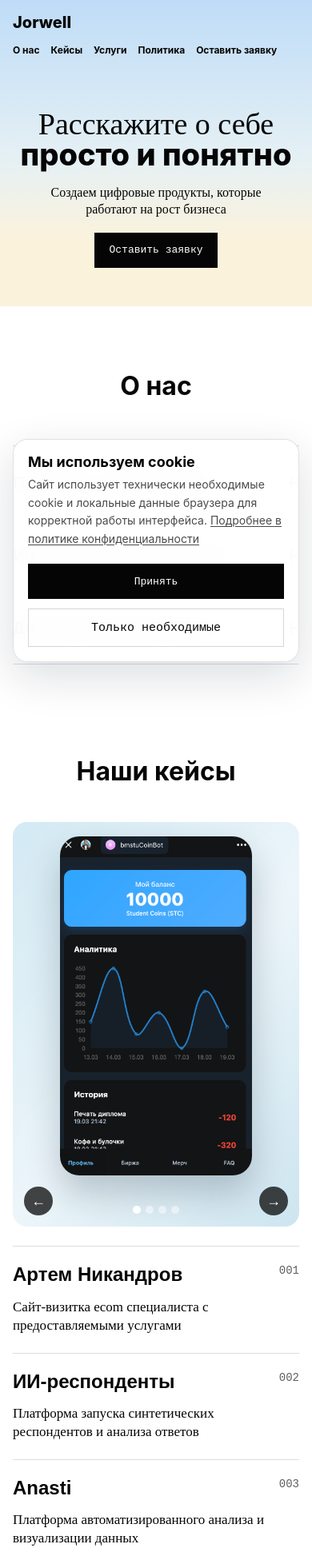
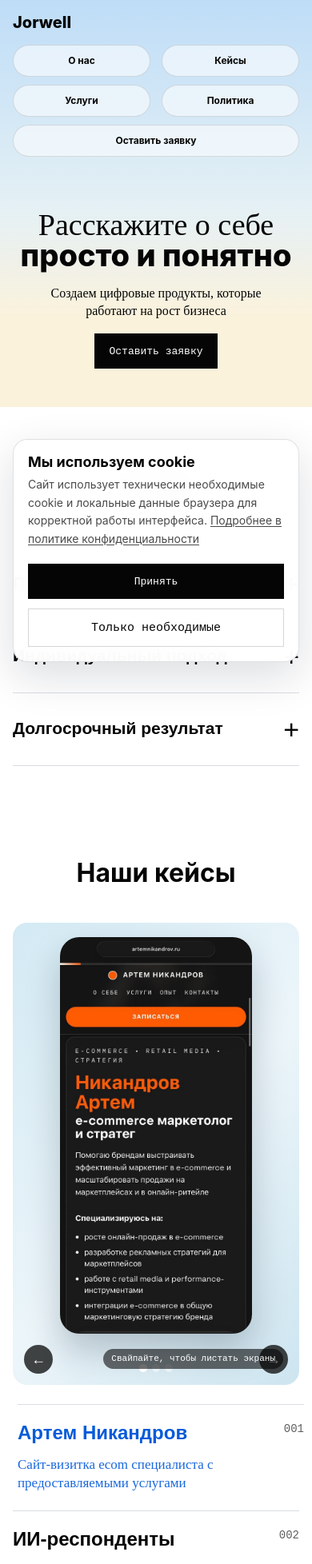
Before and after one commit to lavosami/popchansky, a Vue app: page / in a window 390 px wide. Shown: the top 1956 px of the page at 80% size. Built offline with nearby package versions, Linux system fonts and the light colour scheme; no server answers; the HTML template or start-up script is replaced by a standard one.

Commit message:
Refine mobile layout and default case selection

```diff
--- a/src/App.vue
+++ b/src/App.vue
@@ -157,7 +157,7 @@ type Capability = (typeof capabilities)[number];
 
 const openedService = ref<number | null>(null);
 const openedPrinciple = ref<number | null>(null);
-const activeCaseIndex = ref(3);
+const activeCaseIndex = ref(0);
 const activeCaseImageIndex = ref(0);
 const selectedProjectType = ref("");
 const customProjectType = ref("");
@@ -475,6 +475,13 @@ const handleRequestSubmit = async () => {
                 @click="setActiveCaseImage(index)"
               ></button>
             </div>
+            <p
+              v-if="activeCase.images.length > 1"
+              class="case-slider-hint"
+              aria-hidden="true"
+            >
+              Свайпайте, чтобы листать экраны
+            </p>
           </div>
           <div v-else class="case-preview-placeholder">
             <span>{{ activeCase.index }}</span>
@@ -790,6 +797,13 @@ const handleRequestSubmit = async () => {
   font-weight: 700;
 }
 
+.desktop-nav a {
+  transition:
+    background-color 180ms ease,
+    border-color 180ms ease,
+    color 180ms ease;
+}
+
 .hero-copy {
   max-width: 860px;
   margin: 126px auto 0;
@@ -1241,6 +1255,22 @@ p {
 
 .case-slider-dot--active {
   background: #ffffff;
+}
+
+.case-slider-hint {
+  position: absolute;
+  right: 20px;
+  bottom: 20px;
+  z-index: 2;
+  display: none;
+  padding: 7px 10px;
+  border-radius: 999px;
+  background: rgba(5, 5, 5, 0.58);
+  color: #ffffff;
+  font-family: "Courier New", monospace;
+  font-size: 11px;
+  line-height: 1;
+  pointer-events: none;
 }
 
 .case-preview-placeholder {
@@ -1964,9 +1994,18 @@ blockquote footer span {
 }
 
 .cookie-banner__actions {
-  display: flex;
-  flex-wrap: wrap;
+  display: grid;
+  grid-template-columns: repeat(2, minmax(180px, 1fr));
   gap: 12px;
+  align-self: stretch;
+}
+
+.cookie-banner__button,
+.cookie-banner__button--secondary {
+  width: 100%;
+  min-height: 48px;
+  padding: 0 22px;
+  cursor: pointer;
 }
 
 .cookie-banner__button {
@@ -1974,8 +2013,6 @@ blockquote footer span {
 }
 
 .cookie-banner__button--secondary {
-  min-height: 48px;
-  padding: 0 22px;
   border: 1px solid rgba(5, 5, 5, 0.16);
   background: transparent;
   color: #050505;
@@ -2025,9 +2062,31 @@ blockquote footer span {
     padding: 16px 18px 72px;
   }
 
+  .topbar {
+    flex-direction: column;
+    align-items: stretch;
+    gap: 16px;
+  }
+
+  .brand {
+    text-align: center;
+  }
+
   .desktop-nav {
-    gap: 14px;
+    justify-content: center;
+    gap: 10px;
     font-size: 13px;
+  }
+
+  .desktop-nav a {
+    display: inline-flex;
+    align-items: center;
+    justify-content: center;
+    min-height: 40px;
+    padding: 0 14px;
+    border: 1px solid rgba(5, 5, 5, 0.12);
+    border-radius: 999px;
+    background: rgba(255, 255, 255, 0.56);
   }
 
   .hero-copy {
@@ -2303,6 +2362,10 @@ blockquote footer span {
     border-radius: 14px;
   }
 
+  .case-slider-hint {
+    display: inline-flex;
+  }
+
   .case-slider-arrow {
     top: auto;
     bottom: 14px;
@@ -2343,7 +2406,7 @@ blockquote footer span {
   .case-slider-dots {
     bottom: 16px;
     gap: 6px;
-    max-width: calc(100% - 112px);
+    max-width: calc(100% - 156px);
     flex-wrap: wrap;
   }
 
@@ -2490,6 +2553,7 @@ blockquote footer span {
 
   .cookie-banner__actions {
     width: 100%;
+    grid-template-columns: 1fr;
   }
 
   .cookie-banner__button,
@@ -2497,4 +2561,20 @@ blockquote footer span {
     width: 100%;
   }
 }
+
+@media (max-width: 640px) {
+  .desktop-nav {
+    display: grid;
+    grid-template-columns: repeat(2, minmax(0, 1fr));
+    width: 100%;
+  }
+
+  .desktop-nav a:last-child {
+    grid-column: 1 / -1;
+  }
+
+  .case-slider {
+    touch-action: pan-y pinch-zoom;
+  }
+}
 </style>
```
